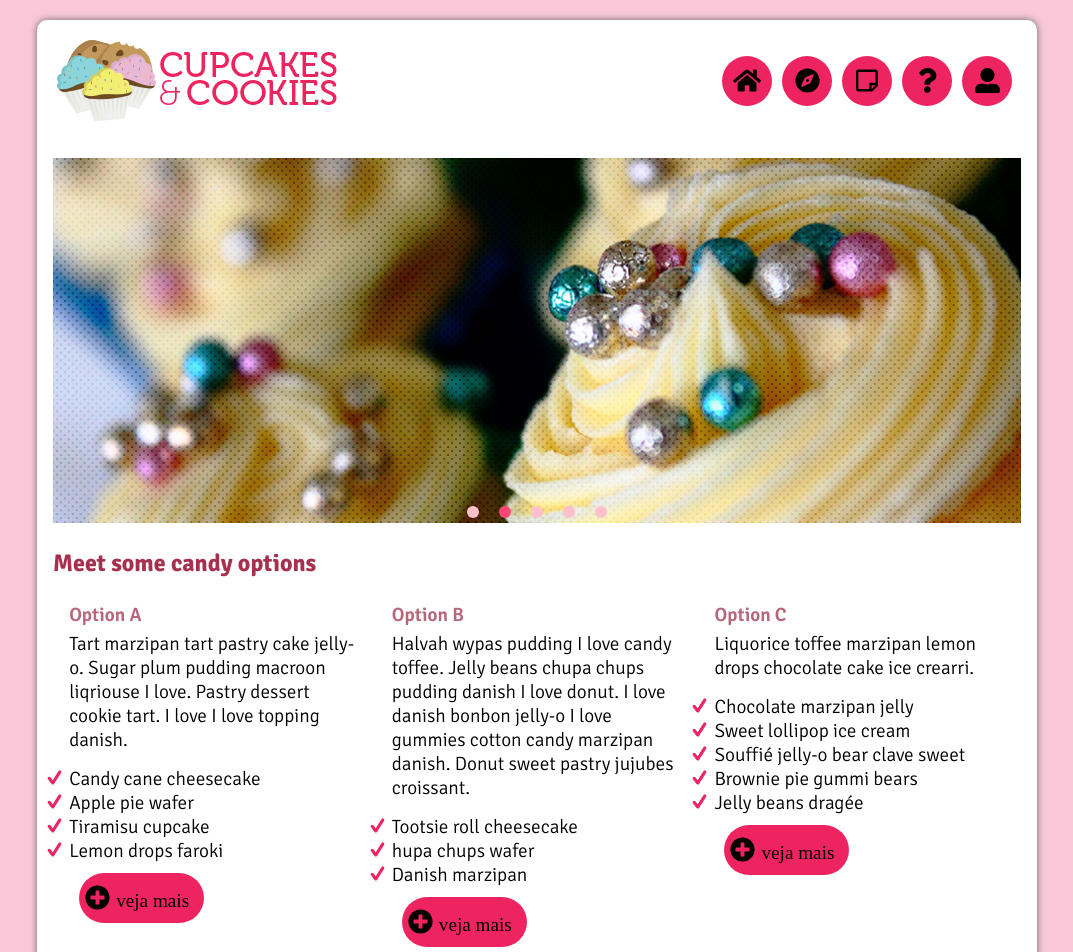
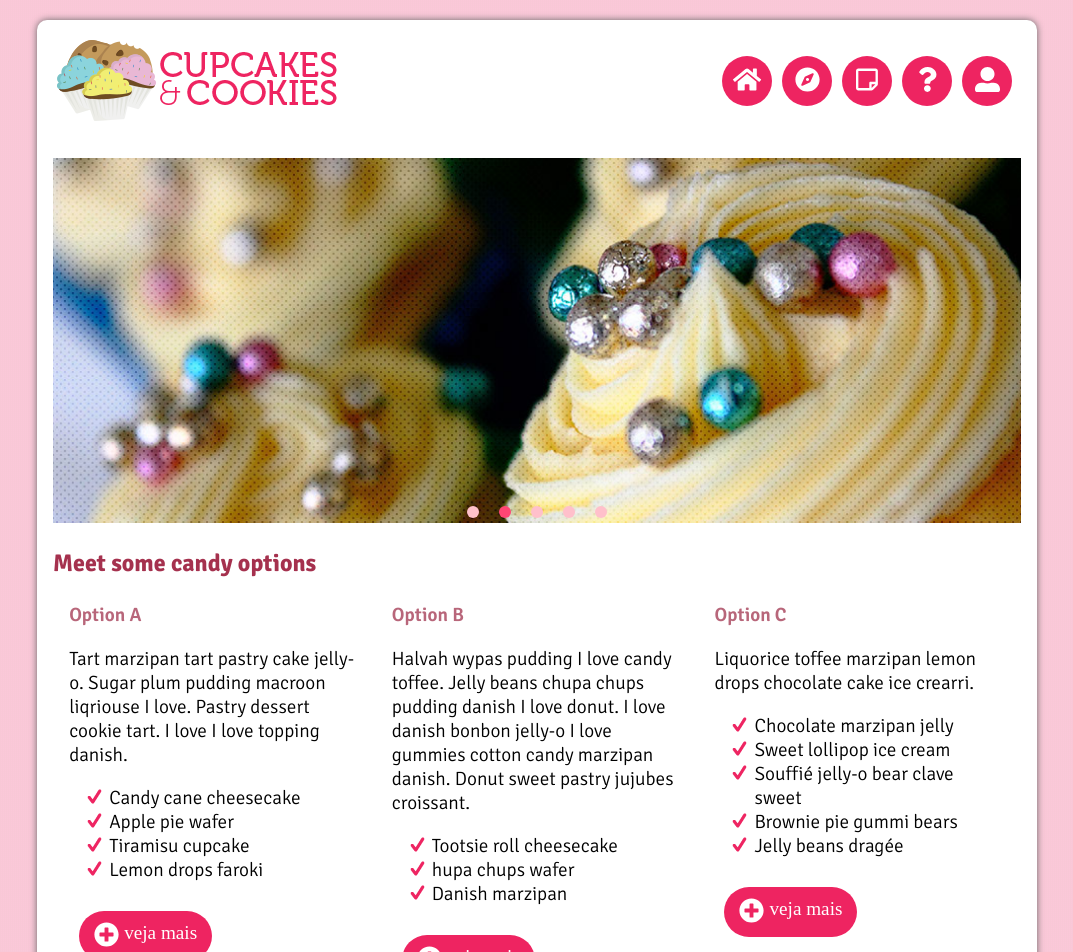
Before and after one commit to FarhiaM/cupcake, a Vue app: page / in a window 1280 px wide. Shown: the top 952 px of the page, without its empty margins (103-1176 px from the left). Built offline with nearby package versions, Linux system fonts and the light colour scheme.

Commit message:
Improve style buttons

```diff
--- a/src/components/Buttons.vue
+++ b/src/components/Buttons.vue
@@ -1,8 +1,10 @@
 <template>
   <div class="button-container">
     <router-link :to="iconRouter">
-    <button :class="iconname"><i :class="icon"></i></button>
-    <span>{{iconText}}</span>
+      <span :class="iconname" class="icon-wrapper">
+        <i :class="icon"></i>
+      </span>
+      <span v-if="iconText" class="button-description">{{iconText}}</span>
     </router-link>
   </div>
 </template>
@@ -32,19 +34,20 @@ export default {
 </script>
 
 <style lang="scss">
-
 a {
-  color: inherit;
-  text-decoration: inherit;
+  display: flex;
+  color: white;
+  text-decoration: none;
 }
 
-button{
-   background: transparent;
-   border: none;
-   font-size: 25px;
+.icon-wrapper {
+  color: white;
+  background: transparent;
+  border: none;
+  font-size: 25px;
 }
 
-.button-container{
+.button-container {
   list-style-type: none;
   background: #ee2461;
   border-radius: 40px;
@@ -59,11 +62,11 @@ button{
   margin: 0px 5px 0px 5px;
 }
 
-div button:hover {
+div .icon-wrapper:hover {
   box-shadow: #555555 0 0 6px;
 }
 
-div button a {
+div .icon-wrapper a {
   text-indent: -9999px;
   width: 42px;
   height: 42px;
@@ -72,4 +75,8 @@ div button a {
   cursor: pointer;
 }
 
+.button-description {
+  margin-left: 5px;
+}
+
 </style>
--- a/src/views/Home.vue
+++ b/src/views/Home.vue
@@ -66,14 +66,11 @@ export default {
 
 <style lang="scss" scoped>
 * {
-  margin: 0;
-  padding: 0;
   font-size: 1.2rem;
 }
 .home {
   margin: 16px;
 }
-
 .recipes-info{
   display: flex;
   flex-direction: column;
@@ -81,14 +78,12 @@ export default {
   justify-content: left;
   margin-top: 20px;
 }
-
 .infotext{
   margin-top: 20px;
   font-style: italic;
 }
-
 .button-container{
-  padding-right: 15px;
+  padding: 0 15px;
   margin: 10px 10px;
 }
 @font-face {
```
